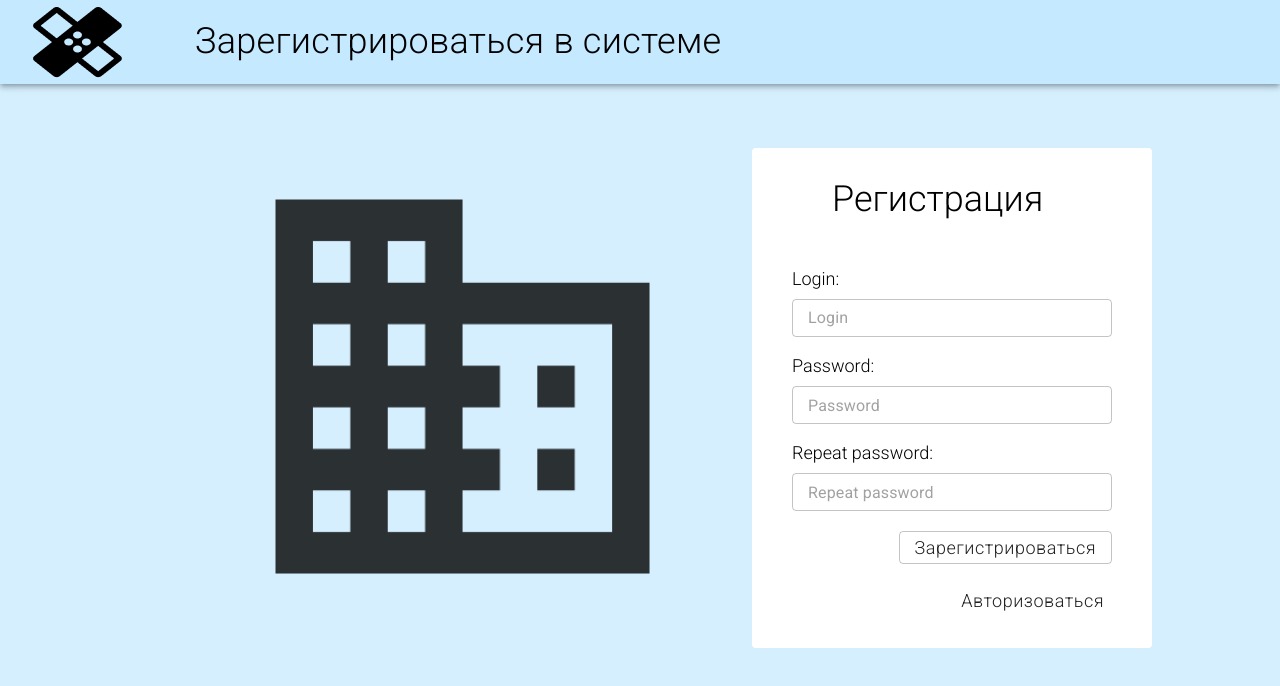
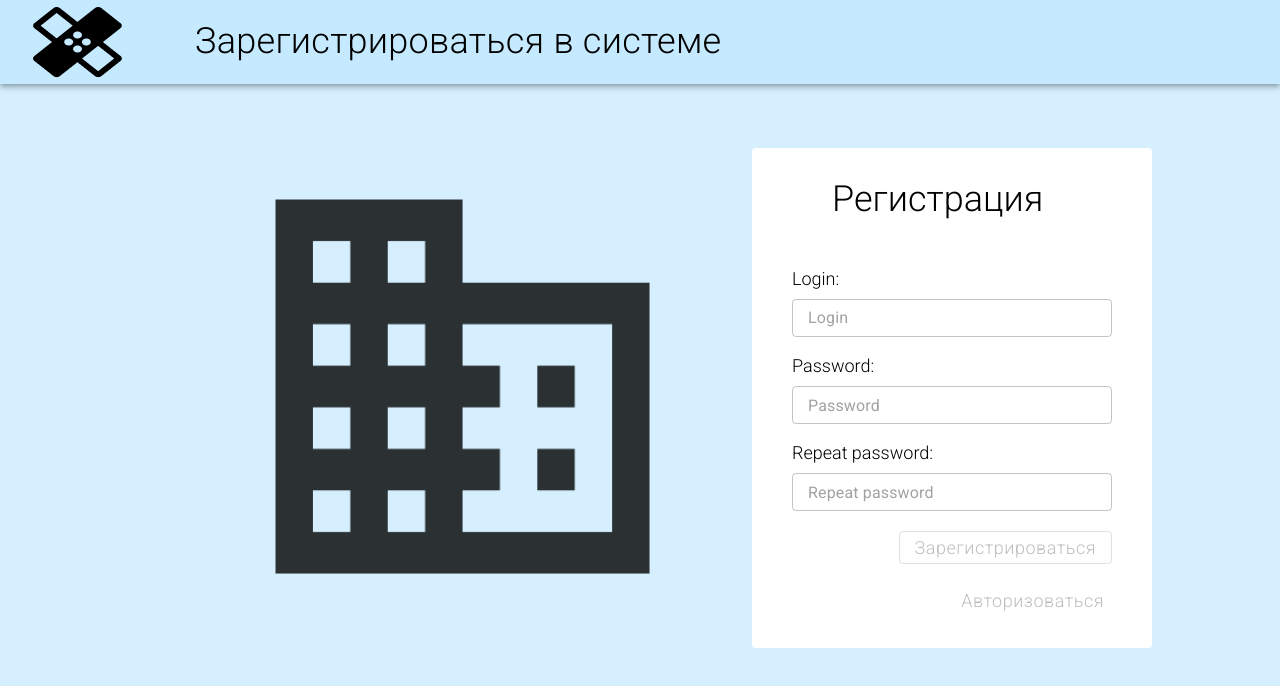
Before and after one commit to Dmitrii98/Hospital-App-FrontEnd, a React (Create React App) app: page / in a window 1280 px wide. Shown: the top 686 px of the page. Built offline with nearby package versions, Linux system fonts and the light colour scheme.

Commit message:
Add checks for buttons

```diff
--- a/src/Components/EntryField/SignUp/SignUp.js
+++ b/src/Components/EntryField/SignUp/SignUp.js
@@ -120,6 +120,7 @@ function SignUp() {
           <Button
             className='register-btn'
             variant="outlined"
+            disabled={!login || !password || !passwordRepeat}
             onClick={() => {
               addNewUser();
             }
@@ -127,7 +128,7 @@ function SignUp() {
           >
             Зарегистрироваться
           </Button>
-          <Button className='authorization-btn'>Авторизоваться</Button>
+          <Button disabled={!login || !password || !passwordRepeat} className='authorization-btn'>Авторизоваться</Button>
           <Snackbar
             open={openError}
             autoHideDuration={6000}
```
